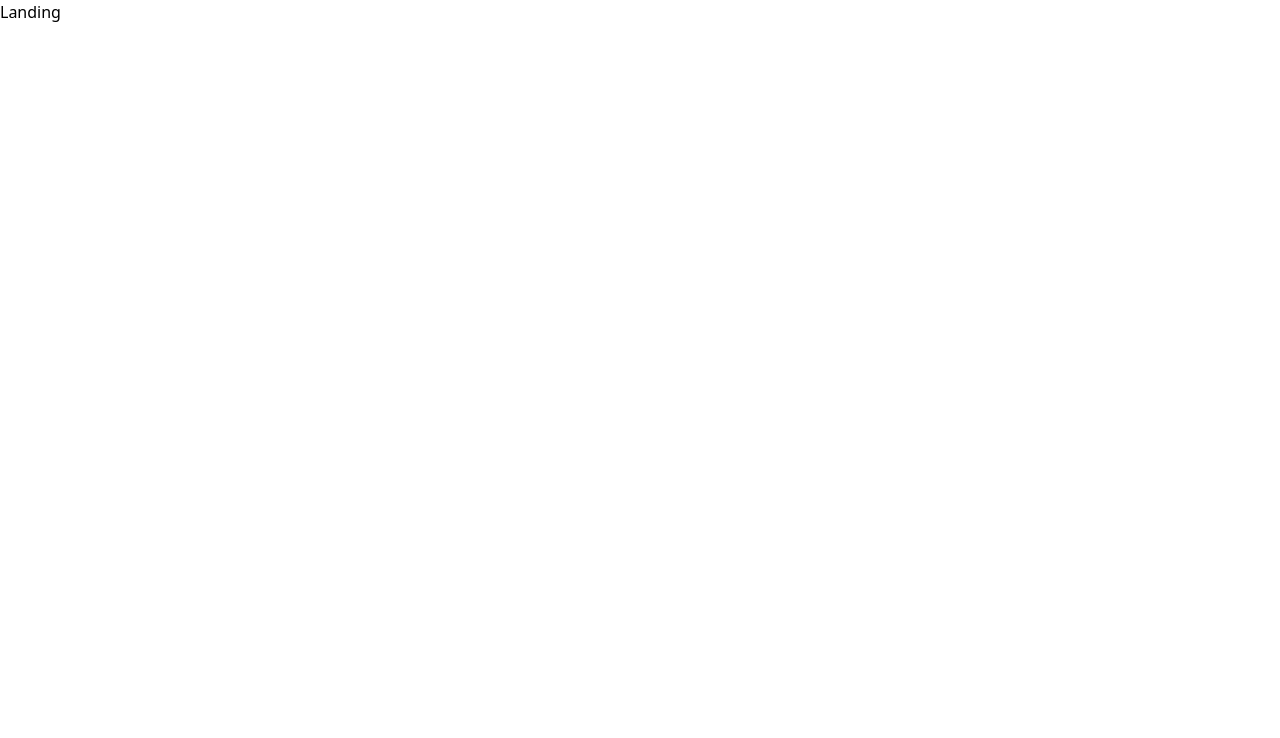
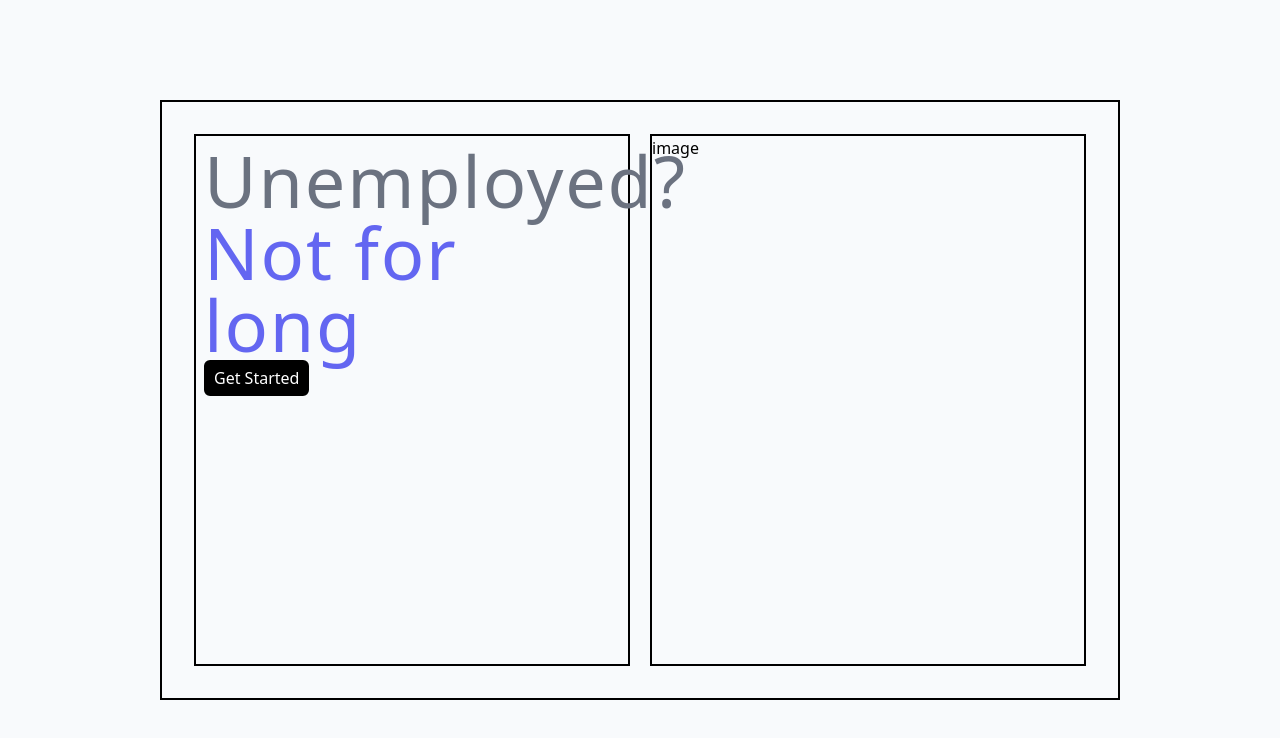
Before and after one commit to iluvcereals/HireMeMaybe, a React (Vite) app: page / in a window 1280 px wide. Shown: the top 738 px of the page. Built offline with nearby package versions, Linux system fonts and the light colour scheme.

Commit message:
Add basic layout for landing page

```diff
--- a/src/pages/Landing/index.tsx
+++ b/src/pages/Landing/index.tsx
@@ -1,5 +1,25 @@
+import { Link } from 'react-router-dom';
+
 function Landing() {
-    return <div>Landing</div>;
+    return (
+        <main className="h-screen w-screen bg-slate-50 grid place-items-center">
+            <div className="border-2 border-black size-9/12 grid grid-cols-2 gap-5 p-8">
+                <div className="border-2 border-black p-2">
+                    {/* TODO: Think of better message and layout. Check dribble */}
+                    <h1 className="text-7xl tracking-wide text-gray-500">
+                        Unemployed? <span className="text-indigo-500">Not for long</span>
+                    </h1>
+                    <div>
+                        <button className="bg-black text-white border-2 border-black py-1 px-2 rounded-md">
+                            <Link to="/login">Get Started</Link>
+                        </button>
+                    </div>
+                </div>
+                {/* TODO: Add image */}
+                <div className="border-2 border-black">image</div>
+            </div>
+        </main>
+    );
 }
 
 export default Landing;
```
